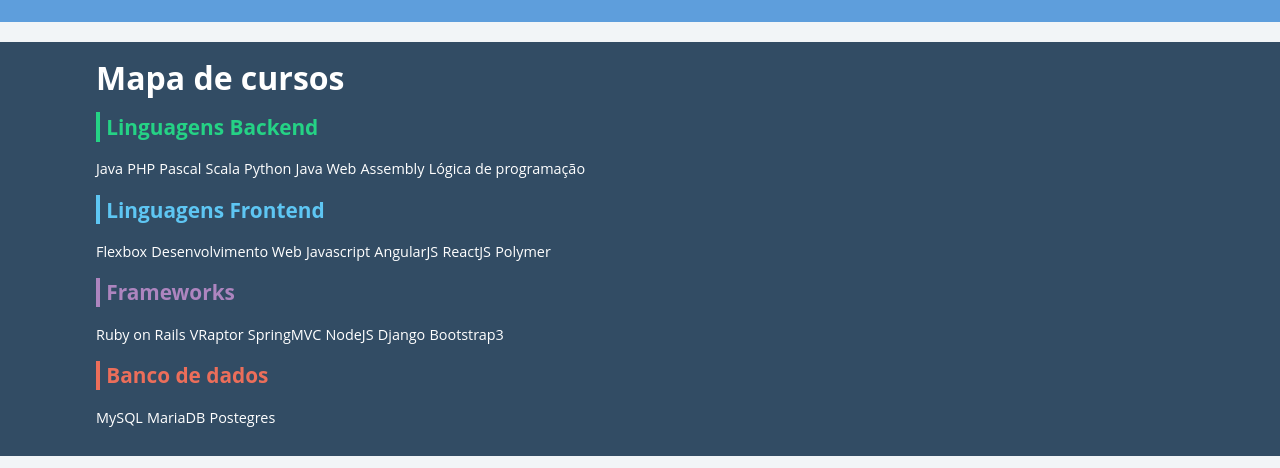
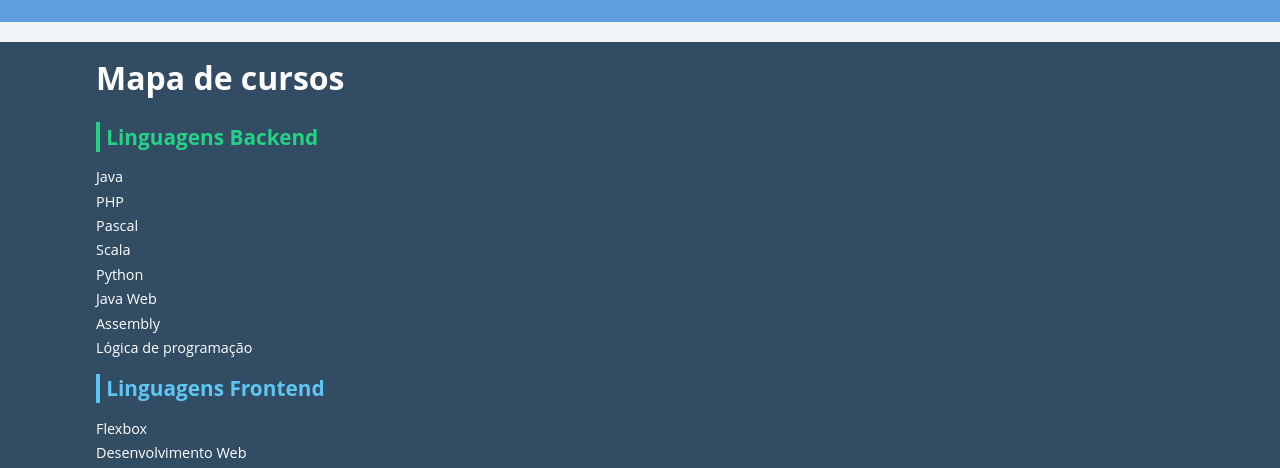
Before and after one commit to romulofrontend/2023-alurinha-css, a plain HTML site: page index.html in a window 1280 px wide. Shown: the part 3236-3704 px from the top of the page. Drawn offline with Linux system fonts and the light colour scheme.

Commit message:
mob mapa cursos

```diff
--- a/css/flexbox.css
+++ b/css/flexbox.css
@@ -14,3 +14,8 @@
 .conteudoPrincipal-cursos-link{
   width: 100%
 }
+
+.rodapePrincipal-navMap-list{
+  display: flex;
+  flex-flow: column nowrap;
+}
```
